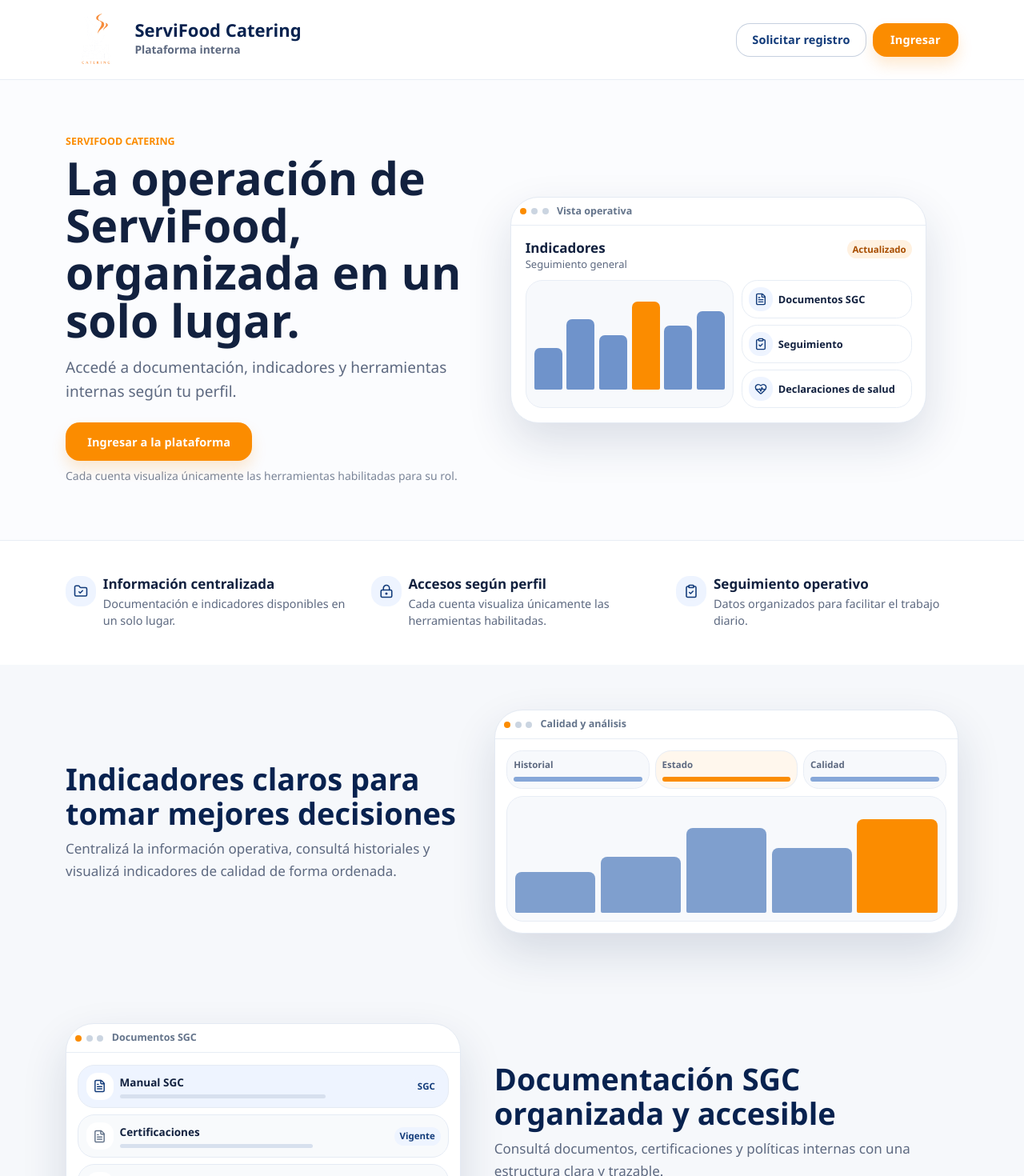
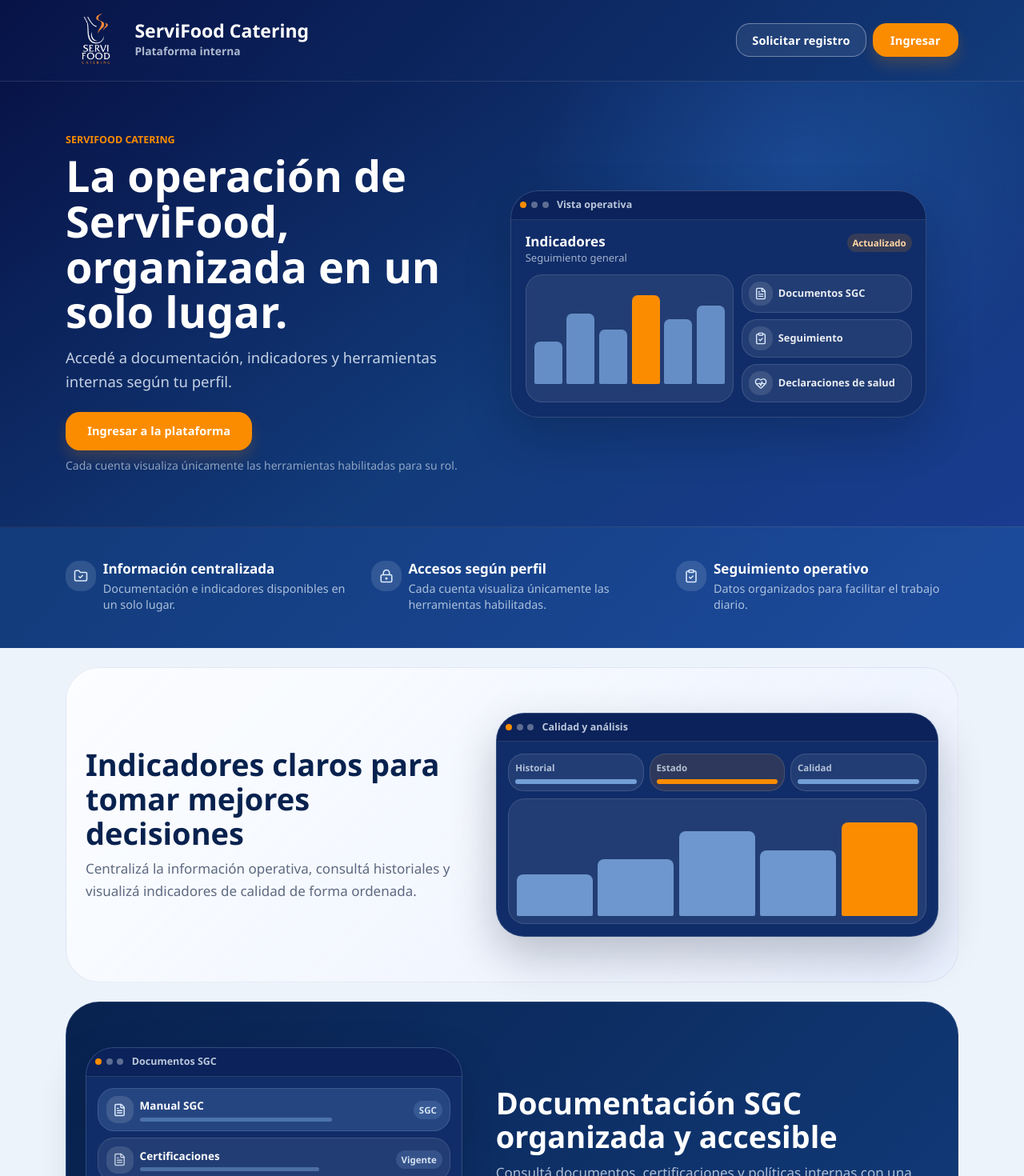
Before and after one commit to AgustinWojtyszyn/analisis_app_servifood, a React (Vite) app in the folder frontend/: page / in a window 1280 px wide. Shown: the top 1470 px of the page at 80% size. Built offline with nearby package versions, Linux system fonts and the light colour scheme; no server answers.

Commit message:
mejoras de landing page, refactor total

```diff
--- a/frontend/src/components/PublicLanding.jsx
+++ b/frontend/src/components/PublicLanding.jsx
@@ -15,12 +15,15 @@ import servifoodLogo from '../assets/servifood_logo_white_text_HQ.png';
 
 const BLUE = '#123b7a';
 const BLUE_DARK = '#08224f';
+const BLUE_DEEP = '#071347';
+const BLUE_MID = '#1a3b8f';
+const BLUE_SOFT = '#eaf1ff';
 const ORANGE = '#fb8c00';
 const ORANGE_DARK = '#ef7f00';
 const TEXT = '#12213f';
 const MUTED = '#5d6980';
 const SURFACE = '#ffffff';
-const PAGE = '#f6f8fb';
+const PAGE = '#edf3fb';
 
 const primaryButtonSx = {
   minHeight: { xs: 38, sm: 42 },
@@ -47,19 +50,19 @@ const secondaryButtonSx = {
   minHeight: { xs: 38, sm: 42 },
   px: { xs: 1.7, sm: 2.4 },
   borderRadius: 1.25,
-  color: BLUE,
-  borderColor: 'rgba(18,59,122,0.24)',
-  backgroundColor: '#ffffff',
+  color: '#ffffff',
+  borderColor: 'rgba(255,255,255,0.36)',
+  backgroundColor: 'rgba(255,255,255,0.08)',
   fontSize: { xs: 13.5, sm: 14.5 },
   fontWeight: 800,
   textTransform: 'none',
   whiteSpace: 'nowrap',
   '&:hover': {
-    borderColor: 'rgba(18,59,122,0.42)',
-    backgroundColor: '#f5f8fc'
+    borderColor: 'rgba(255,255,255,0.62)',
+    backgroundColor: 'rgba(255,255,255,0.14)'
   },
   '&:focus-visible': {
-    outline: `3px solid rgba(18,59,122,0.20)`,
+    outline: `3px solid rgba(255,255,255,0.28)`,
     outlineOffset: 2
   }
 };
@@ -126,14 +129,20 @@ function HeaderActions({ onLogin, onRegister }) {
 
 function Header({ onLogin, onRegister }) {
   return (
-    <Box component="header" sx={{ backgroundColor: SURFACE, borderBottom: '1px solid #e8edf5' }}>
+    <Box
+      component="header"
+      sx={{
+        background: `linear-gradient(135deg, ${BLUE_DEEP} 0%, ${BLUE} 100%)`,
+        borderBottom: '1px solid rgba(255,255,255,0.12)'
+      }}
+    >
       <Box
         sx={{
           width: '100%',
           maxWidth: 1180,
           mx: 'auto',
           px: { xs: 1.75, sm: 3, md: 4 },
-          py: { xs: 1.1, sm: 1.45 },
+          py: { xs: 1.15, sm: 1.55 },
           display: 'flex',
           alignItems: { xs: 'stretch', sm: 'center' },
           justifyContent: 'space-between',
@@ -149,10 +158,10 @@ function Header({ onLogin, onRegister }) {
             sx={{ width: { xs: 58, sm: 68, md: 76 }, height: { xs: 58, sm: 68, md: 76 }, objectFit: 'contain', flex: '0 0 auto' }}
           />
           <Box sx={{ minWidth: 0 }}>
-            <Typography sx={{ color: BLUE_DARK, fontSize: { xs: 17.5, sm: 20, md: 22 }, fontWeight: 950, lineHeight: 1.08 }}>
+            <Typography sx={{ color: '#ffffff', fontSize: { xs: 18, sm: 20.5, md: 23 }, fontWeight: 950, lineHeight: 1.08 }}>
               ServiFood Catering
             </Typography>
-            <Typography sx={{ mt: 0.3, color: MUTED, fontSize: { xs: 12.8, sm: 13.8 }, fontWeight: 760 }}>
+            <Typography sx={{ mt: 0.3, color: 'rgba(235,245,255,0.72)', fontSize: { xs: 12.8, sm: 13.8 }, fontWeight: 760 }}>
               Plataforma interna
             </Typography>
           </Box>
@@ -167,18 +176,18 @@ function BrowserFrame({ children, title = 'Panel interno' }) {
   return (
     <Box
       sx={{
-        backgroundColor: SURFACE,
-        border: '1px solid #e4eaf3',
+        backgroundColor: '#102d69',
+        border: '1px solid rgba(255,255,255,0.14)',
         borderRadius: { xs: 2, md: 2.5 },
-        boxShadow: '0 24px 56px rgba(18,45,86,0.14)',
+        boxShadow: '0 24px 56px rgba(2,12,35,0.24)',
         overflow: 'hidden'
       }}
     >
-      <Box sx={{ px: 1.4, py: 1, borderBottom: '1px solid #e7edf5', display: 'flex', alignItems: 'center', gap: 0.7 }}>
+      <Box sx={{ px: 1.4, py: 1, borderBottom: '1px solid rgba(255,255,255,0.12)', display: 'flex', alignItems: 'center', gap: 0.7, backgroundColor: 'rgba(6,19,71,0.42)' }}>
         {[0, 1, 2].map((dot) => (
-          <Box key={dot} sx={{ width: 8, height: 8, borderRadius: '50%', backgroundColor: dot === 0 ? ORANGE : '#cbd5e1' }} />
+          <Box key={dot} sx={{ width: 8, height: 8, borderRadius: '50%', backgroundColor: dot === 0 ? ORANGE : 'rgba(255,255,255,0.34)' }} />
         ))}
-        <Typography sx={{ ml: 0.6, color: '#64748b', fontSize: 12.5, fontWeight: 750 }}>{title}</Typography>
+        <Typography sx={{ ml: 0.6, color: 'rgba(235,245,255,0.78)', fontSize: 12.5, fontWeight: 750 }}>{title}</Typography>
       </Box>
       {children}
     </Box>
@@ -192,8 +201,8 @@ function MiniBadge({ children, tone = 'blue' }) {
         px: 0.85,
         py: 0.35,
         borderRadius: 99,
-        backgroundColor: tone === 'orange' ? 'rgba(251,140,0,0.12)' : '#eef4ff',
-        color: tone === 'orange' ? '#a84e00' : BLUE,
+        backgroundColor: tone === 'orange' ? 'rgba(251,140,0,0.16)' : 'rgba(147,197,253,0.16)',
+        color: tone === 'orange' ? '#ffd6a4' : 'rgba(235,245,255,0.88)',
         fontSize: 11.5,
         fontWeight: 850,
         width: 'fit-content'
@@ -211,14 +220,14 @@ function HeroMockup() {
         <Box sx={{ p: { xs: 1.35, sm: 1.8, md: 2.2 }, display: 'grid', gap: { xs: 1.15, sm: 1.4 } }}>
           <Box sx={{ display: 'flex', justifyContent: 'space-between', alignItems: 'flex-start', gap: 1 }}>
             <Box>
-              <Typography sx={{ color: TEXT, fontSize: { xs: 15.5, sm: 17 }, fontWeight: 950, lineHeight: 1.16 }}>Indicadores</Typography>
-              <Typography sx={{ mt: 0.25, color: MUTED, fontSize: { xs: 12.2, sm: 13 }, lineHeight: 1.35 }}>Seguimiento general</Typography>
+              <Typography sx={{ color: '#ffffff', fontSize: { xs: 15.5, sm: 17 }, fontWeight: 950, lineHeight: 1.16 }}>Indicadores</Typography>
+              <Typography sx={{ mt: 0.25, color: 'rgba(235,245,255,0.66)', fontSize: { xs: 12.2, sm: 13 }, lineHeight: 1.35 }}>Seguimiento general</Typography>
             </Box>
             <MiniBadge tone="orange">Actualizado</MiniBadge>
           </Box>
 
           <Box sx={{ display: 'grid', gridTemplateColumns: { xs: '1fr', sm: '1.1fr 0.9fr' }, gap: 1.2 }}>
-            <Box sx={{ p: 1.25, borderRadius: 1.5, backgroundColor: '#f7f9fc', border: '1px solid #e8edf5' }}>
+            <Box sx={{ p: 1.25, borderRadius: 1.5, backgroundColor: 'rgba(255,255,255,0.08)', border: '1px solid rgba(255,255,255,0.12)' }}>
               <Box sx={{ height: { xs: 104, sm: 126 }, display: 'flex', alignItems: 'end', gap: 0.7 }}>
                 {[42, 70, 54, 88, 64, 78].map((height, index) => (
                   <Box
@@ -227,7 +236,7 @@ function HeroMockup() {
                       flex: 1,
                       height: `${height}%`,
                       borderRadius: '7px 7px 2px 2px',
-                      backgroundColor: index === 3 ? ORANGE : '#6f93cb'
+                      backgroundColor: index === 3 ? ORANGE : 'rgba(147,197,253,0.60)'
                     }}
                   />
                 ))}
@@ -239,11 +248,11 @@ function HeroMockup() {
                 ['Seguimiento', ClipboardCheck],
                 ['Declaraciones de salud', HeartPulse]
               ].map(([label, Icon]) => (
-                <Box key={label} sx={{ p: 1, borderRadius: 1.4, backgroundColor: '#ffffff', border: '1px solid #e7edf5', display: 'flex', alignItems: 'center', gap: 0.9 }}>
-                  <Box sx={{ width: 30, height: 30, borderRadius: 1, display: 'grid', placeItems: 'center', backgroundColor: '#eef4ff', color: BLUE }}>
+                <Box key={label} sx={{ p: 1, borderRadius: 1.4, backgroundColor: 'rgba(255,255,255,0.08)', border: '1px solid rgba(255,255,255,0.12)', display: 'flex', alignItems: 'center', gap: 0.9 }}>
+                  <Box sx={{ width: 30, height: 30, borderRadius: 1, display: 'grid', placeItems: 'center', backgroundColor: 'rgba(255,255,255,0.12)', color: '#dbeafe' }}>
                     <Icon size={16} strokeWidth={2.1} aria-hidden="true" />
                   </Box>
-                  <Typography sx={{ color: TEXT, fontSize: 12.8, fontWeight: 850, lineHeight: 1.2 }}>{label}</Typography>
+                  <Typography sx={{ color: 'rgba(255,255,255,0.90)', fontSize: 12.8, fontWeight: 850, lineHeight: 1.2 }}>{label}</Typography>
                 </Box>
               ))}
             </Box>
@@ -260,16 +269,16 @@ function QualityVisual() {
       <Box sx={{ p: { xs: 1.35, md: 1.8 }, display: 'grid', gap: 1.1 }}>
         <Box sx={{ display: 'grid', gridTemplateColumns: 'repeat(3, 1fr)', gap: 0.85 }}>
           {['Historial', 'Estado', 'Calidad'].map((label, index) => (
-            <Box key={label} sx={{ p: 1, borderRadius: 1.4, backgroundColor: index === 1 ? '#fff7ed' : '#f7f9fc', border: '1px solid #e8edf5' }}>
-              <Typography sx={{ color: MUTED, fontSize: 11.5, fontWeight: 750 }}>{label}</Typography>
-              <Box sx={{ mt: 0.8, height: 6, borderRadius: 99, backgroundColor: index === 1 ? ORANGE : '#86a7d8' }} />
+            <Box key={label} sx={{ p: 1, borderRadius: 1.4, backgroundColor: index === 1 ? 'rgba(251,140,0,0.12)' : 'rgba(255,255,255,0.08)', border: '1px solid rgba(255,255,255,0.12)' }}>
+              <Typography sx={{ color: 'rgba(235,245,255,0.72)', fontSize: 11.5, fontWeight: 750 }}>{label}</Typography>
+              <Box sx={{ mt: 0.8, height: 6, borderRadius: 99, backgroundColor: index === 1 ? ORANGE : 'rgba(147,197,253,0.72)' }} />
             </Box>
           ))}
         </Box>
-        <Box sx={{ p: 1.2, borderRadius: 1.5, backgroundColor: '#f7f9fc', border: '1px solid #e8edf5' }}>
+        <Box sx={{ p: 1.2, borderRadius: 1.5, backgroundColor: 'rgba(255,255,255,0.08)', border: '1px solid rgba(255,255,255,0.12)' }}>
           <Box sx={{ height: { xs: 112, md: 136 }, display: 'flex', alignItems: 'end', gap: 0.8 }}>
             {[38, 52, 78, 60, 86].map((height, index) => (
-              <Box key={height} sx={{ flex: 1, height: `${height}%`, borderRadius: '8px 8px 2px 2px', backgroundColor: index === 4 ? ORANGE : '#7f9fce' }} />
+              <Box key={height} sx={{ flex: 1, height: `${height}%`, borderRadius: '8px 8px 2px 2px', backgroundColor: index === 4 ? ORANGE : 'rgba(147,197,253,0.66)' }} />
             ))}
           </Box>
         </Box>
@@ -283,13 +292,13 @@ function DocumentsVisual() {
     <BrowserFrame title="Documentos SGC">
       <Box sx={{ p: { xs: 1.35, md: 1.8 }, display: 'grid', gap: 1 }}>
         {['Manual SGC', 'Certificaciones', 'Políticas internas'].map((label, index) => (
-          <Box key={label} sx={{ p: 1.15, borderRadius: 1.5, backgroundColor: index === 0 ? '#eef4ff' : '#f8fafc', border: '1px solid #e5ebf4', display: 'flex', alignItems: 'center', gap: 1 }}>
-            <Box sx={{ width: 34, height: 34, borderRadius: 1, display: 'grid', placeItems: 'center', backgroundColor: '#ffffff', color: index === 0 ? BLUE : '#64748b' }}>
+          <Box key={label} sx={{ p: 1.15, borderRadius: 1.5, backgroundColor: index === 0 ? 'rgba(147,197,253,0.16)' : 'rgba(255,255,255,0.08)', border: '1px solid rgba(255,255,255,0.12)', display: 'flex', alignItems: 'center', gap: 1 }}>
+            <Box sx={{ width: 34, height: 34, borderRadius: 1, display: 'grid', placeItems: 'center', backgroundColor: 'rgba(255,255,255,0.12)', color: index === 0 ? '#dbeafe' : 'rgba(235,245,255,0.72)' }}>
               <FileText size={17} strokeWidth={2.1} aria-hidden="true" />
             </Box>
             <Box sx={{ flex: 1, minWidth: 0 }}>
-              <Typography sx={{ color: TEXT, fontSize: 13.5, fontWeight: 900 }}>{label}</Typography>
-              <Box sx={{ mt: 0.55, width: index === 2 ? '52%' : '72%', height: 5, borderRadius: 99, backgroundColor: '#d7e0ee' }} />
+              <Typography sx={{ color: '#ffffff', fontSize: 13.5, fontWeight: 900 }}>{label}</Typography>
+              <Box sx={{ mt: 0.55, width: index === 2 ? '52%' : '72%', height: 5, borderRadius: 99, backgroundColor: 'rgba(147,197,253,0.36)' }} />
             </Box>
             <MiniBadge>{index === 0 ? 'SGC' : 'Vigente'}</MiniBadge>
           </Box>
@@ -308,13 +317,13 @@ function AccessVisual() {
           ['Nutrición', 'Documentos y salud', UsersRound],
           ['Colaborador', 'Herramientas habilitadas', CheckCircle2]
         ].map(([role, detail, Icon], index) => (
-          <Box key={role} sx={{ display: 'grid', gridTemplateColumns: '34px 1fr auto', alignItems: 'center', gap: 1, p: 1.05, borderRadius: 1.5, backgroundColor: '#f8fafc', border: '1px solid #e5ebf4' }}>
-            <Box sx={{ width: 34, height: 34, borderRadius: 1, display: 'grid', placeItems: 'center', backgroundColor: index === 0 ? '#fff7ed' : '#eef4ff', color: index === 0 ? ORANGE : BLUE }}>
+          <Box key={role} sx={{ display: 'grid', gridTemplateColumns: '34px 1fr auto', alignItems: 'center', gap: 1, p: 1.05, borderRadius: 1.5, backgroundColor: 'rgba(255,255,255,0.08)', border: '1px solid rgba(255,255,255,0.12)' }}>
+            <Box sx={{ width: 34, height: 34, borderRadius: 1, display: 'grid', placeItems: 'center', backgroundColor: index === 0 ? 'rgba(251,140,0,0.12)' : 'rgba(147,197,253,0.15)', color: index === 0 ? ORANGE : '#dbeafe' }}>
               <Icon size={17} strokeWidth={2.1} aria-hidden="true" />
             </Box>
             <Box sx={{ minWidth: 0 }}>
-              <Typography sx={{ color: TEXT, fontSize: 13.5, fontWeight: 900 }}>{role}</Typography>
-              <Typography sx={{ mt: 0.1, color: MUTED, fontSize: 12.3 }}>{detail}</Typography>
+              <Typography sx={{ color: '#ffffff', fontSize: 13.5, fontWeight: 900 }}>{role}</Typography>
+              <Typography sx={{ mt: 0.1, color: 'rgba(235,245,255,0.66)', fontSize: 12.3 }}>{detail}</Typography>
             </Box>
             <Box sx={{ width: 8, height: 8, borderRadius: '50%', backgroundColor: index === 2 ? '#16a34a' : ORANGE }} />
           </Box>
@@ -333,14 +342,14 @@ function FunctionalVisual({ type }) {
 function BenefitItem({ icon: Icon, title, description }) {
   return (
     <Box sx={{ display: 'grid', gridTemplateColumns: { xs: '34px 1fr', sm: '38px 1fr' }, gap: 1.1, alignItems: 'start' }}>
-      <Box sx={{ width: { xs: 34, sm: 38 }, height: { xs: 34, sm: 38 }, borderRadius: 1.2, display: 'grid', placeItems: 'center', backgroundColor: '#eef4ff', color: BLUE }}>
+      <Box sx={{ width: { xs: 34, sm: 38 }, height: { xs: 34, sm: 38 }, borderRadius: 1.2, display: 'grid', placeItems: 'center', backgroundColor: 'rgba(255,255,255,0.12)', color: '#dbeafe' }}>
         <Icon size={18} strokeWidth={2.1} aria-hidden="true" />
       </Box>
       <Box>
-        <Typography component="h3" sx={{ color: TEXT, fontSize: { xs: 16, md: 17 }, fontWeight: 900, lineHeight: 1.22 }}>
+        <Typography component="h3" sx={{ color: '#ffffff', fontSize: { xs: 16, md: 17 }, fontWeight: 900, lineHeight: 1.22 }}>
           {title}
         </Typography>
-        <Typography sx={{ mt: 0.45, color: MUTED, fontSize: { xs: 13.5, md: 14.4 }, lineHeight: 1.45 }}>
+        <Typography sx={{ mt: 0.45, color: 'rgba(235,245,255,0.70)', fontSize: { xs: 13.5, md: 14.4 }, lineHeight: 1.45 }}>
           {description}
         </Typography>
       </Box>
@@ -348,7 +357,8 @@ function BenefitItem({ icon: Icon, title, description }) {
   );
 }
 
-function FunctionalBlock({ title, description, visual, reverse = false }) {
+function FunctionalBlock({ title, description, visual, reverse = false, index = 0 }) {
+  const isDark = index === 1;
   return (
     <Box
       component="section"
@@ -357,14 +367,21 @@ function FunctionalBlock({ title, description, visual, reverse = false }) {
         gridTemplateColumns: { xs: '1fr', md: 'minmax(0, 0.92fr) minmax(300px, 1.08fr)' },
         gap: { xs: 2.4, md: 5.2 },
         alignItems: 'center',
-        py: { xs: 4.2, sm: 5.4, md: 7 }
+        py: { xs: 4.2, sm: 5.4, md: 7 },
+        px: { xs: 1.45, sm: 2.2, md: 3 },
+        my: { xs: 2, md: 3 },
+        borderRadius: { xs: 2, md: 3 },
+        background: isDark
+          ? `linear-gradient(135deg, ${BLUE_DARK} 0%, ${BLUE} 100%)`
+          : 'linear-gradient(135deg, rgba(255,255,255,0.82) 0%, #eaf1ff 100%)',
+        border: isDark ? '1px solid rgba(255,255,255,0.10)' : '1px solid rgba(18,59,122,0.08)'
       }}
     >
       <Box sx={{ order: { xs: 1, md: reverse ? 2 : 1 }, maxWidth: 520 }}>
-        <Typography component="h2" sx={{ color: BLUE_DARK, fontSize: { xs: 25, sm: 31, md: 38 }, fontWeight: 950, lineHeight: 1.12 }}>
+        <Typography component="h2" sx={{ color: isDark ? '#ffffff' : BLUE_DARK, fontSize: { xs: 25, sm: 31, md: 38 }, fontWeight: 950, lineHeight: 1.12 }}>
           {title}
         </Typography>
-        <Typography sx={{ mt: 1.25, color: MUTED, fontSize: { xs: 15, sm: 16, md: 17 }, lineHeight: 1.62 }}>
+        <Typography sx={{ mt: 1.25, color: isDark ? 'rgba(235,245,255,0.72)' : MUTED, fontSize: { xs: 15, sm: 16, md: 17 }, lineHeight: 1.62 }}>
           {description}
         </Typography>
       </Box>
@@ -384,8 +401,9 @@ export default function PublicLanding({ onLogin, onRegister }) {
         <Box
           component="section"
           sx={{
-            backgroundColor: '#fbfcfe',
-            borderBottom: '1px solid #e8edf5'
+            background:
+              `radial-gradient(circle at 78% 18%, rgba(59,130,246,0.20), transparent 30%), linear-gradient(145deg, ${BLUE_DEEP} 0%, ${BLUE} 58%, ${BLUE_MID} 100%)`,
+            borderBottom: '1px solid rgba(255,255,255,0.12)'
           }}
         >
           <Box
@@ -394,7 +412,7 @@ export default function PublicLanding({ onLogin, onRegister }) {
               maxWidth: 1180,
               mx: 'auto',
               px: { xs: 1.75, sm: 3, md: 4 },
-              py: { xs: 4.2, sm: 6.2, md: 8.6 },
+              py: { xs: 4.1, sm: 6.1, md: 8.2 },
               display: 'grid',
               gridTemplateColumns: { xs: '1fr', md: 'minmax(0, 0.95fr) minmax(340px, 1.05fr)' },
               gap: { xs: 3.3, md: 6.2 },
@@ -405,10 +423,10 @@ export default function PublicLanding({ onLogin, onRegister }) {
               <Typography sx={{ color: ORANGE, fontSize: { xs: 12, sm: 12.5 }, fontWeight: 950, lineHeight: 1.2 }}>
                 SERVIFOOD CATERING
               </Typography>
-              <Typography component="h1" sx={{ mt: 1.1, color: TEXT, fontSize: { xs: 33, sm: 46, md: 57 }, fontWeight: 950, lineHeight: { xs: 1.08, md: 1.04 } }}>
+              <Typography component="h1" sx={{ mt: 1.1, color: '#ffffff', fontSize: { xs: 32, sm: 44, md: 54 }, fontWeight: 950, lineHeight: { xs: 1.09, md: 1.05 } }}>
                 La operación de ServiFood, organizada en un solo lugar.
               </Typography>
-              <Typography sx={{ mt: { xs: 1.45, md: 1.8 }, color: MUTED, fontSize: { xs: 16, sm: 18, md: 19 }, lineHeight: 1.58, maxWidth: 560 }}>
+              <Typography sx={{ mt: { xs: 1.45, md: 1.8 }, color: 'rgba(235,245,255,0.82)', fontSize: { xs: 16, sm: 17.5, md: 18.5 }, lineHeight: 1.58, maxWidth: 560 }}>
                 Accedé a documentación, indicadores y herramientas internas según tu perfil.
               </Typography>
               <Box sx={{ mt: { xs: 2.2, md: 3 }, width: { xs: '100%', sm: 'auto' } }}>
@@ -420,7 +438,7 @@ export default function PublicLanding({ onLogin, onRegister }) {
                   Ingresar a la plataforma
                 </Button>
               </Box>
-              <Typography sx={{ mt: 1.15, color: '#7a8598', fontSize: { xs: 13, sm: 14 }, lineHeight: 1.45, maxWidth: 520 }}>
+              <Typography sx={{ mt: 1.15, color: 'rgba(235,245,255,0.58)', fontSize: { xs: 13, sm: 14 }, lineHeight: 1.45, maxWidth: 520 }}>
                 Cada cuenta visualiza únicamente las herramientas habilitadas para su rol.
               </Typography>
             </Box>
@@ -428,14 +446,14 @@ export default function PublicLanding({ onLogin, onRegister }) {
           </Box>
         </Box>
 
-        <Box component="section" sx={{ backgroundColor: SURFACE }}>
+        <Box component="section" sx={{ background: `linear-gradient(135deg, ${BLUE} 0%, #1d4b9d 100%)` }}>
           <Box
             sx={{
               width: '100%',
               maxWidth: 1180,
               mx: 'auto',
               px: { xs: 1.75, sm: 3, md: 4 },
-              py: { xs: 3.6, sm: 4.4, md: 5.6 },
+              py: { xs: 3.4, sm: 4.2, md: 5.3 },
               display: 'grid',
               gridTemplateColumns: { xs: '1fr', md: 'repeat(3, minmax(0, 1fr))' },
               gap: { xs: 2.1, md: 3.6 }
@@ -448,8 +466,8 @@ export default function PublicLanding({ onLogin, onRegister }) {
         </Box>
 
         <Box sx={{ width: '100%', maxWidth: 1180, mx: 'auto', px: { xs: 1.75, sm: 3, md: 4 } }}>
-          {functionalBlocks.map((block) => (
-            <FunctionalBlock key={block.title} {...block} />
+          {functionalBlocks.map((block, index) => (
+            <FunctionalBlock key={block.title} {...block} index={index} />
           ))}
         </Box>
 
```
